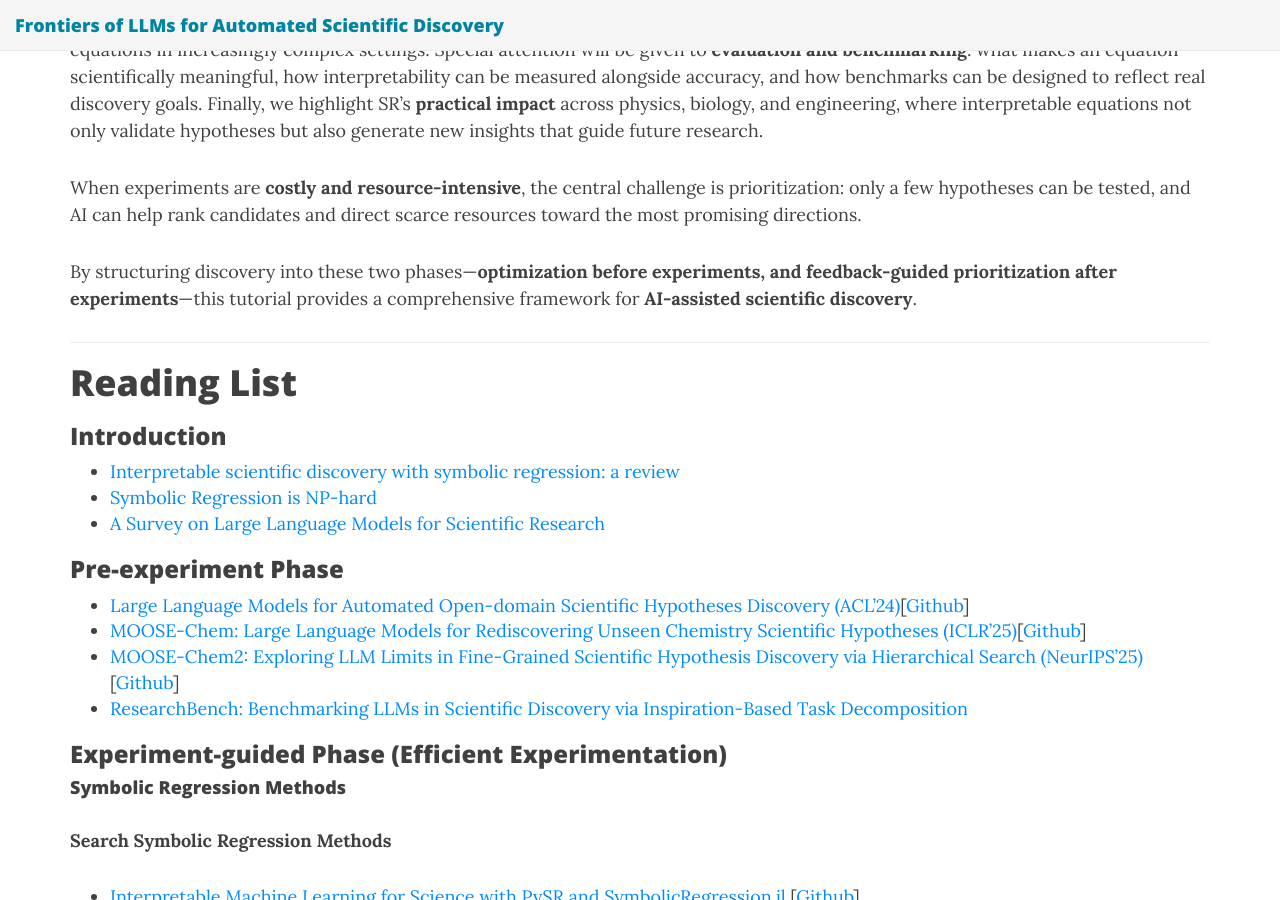
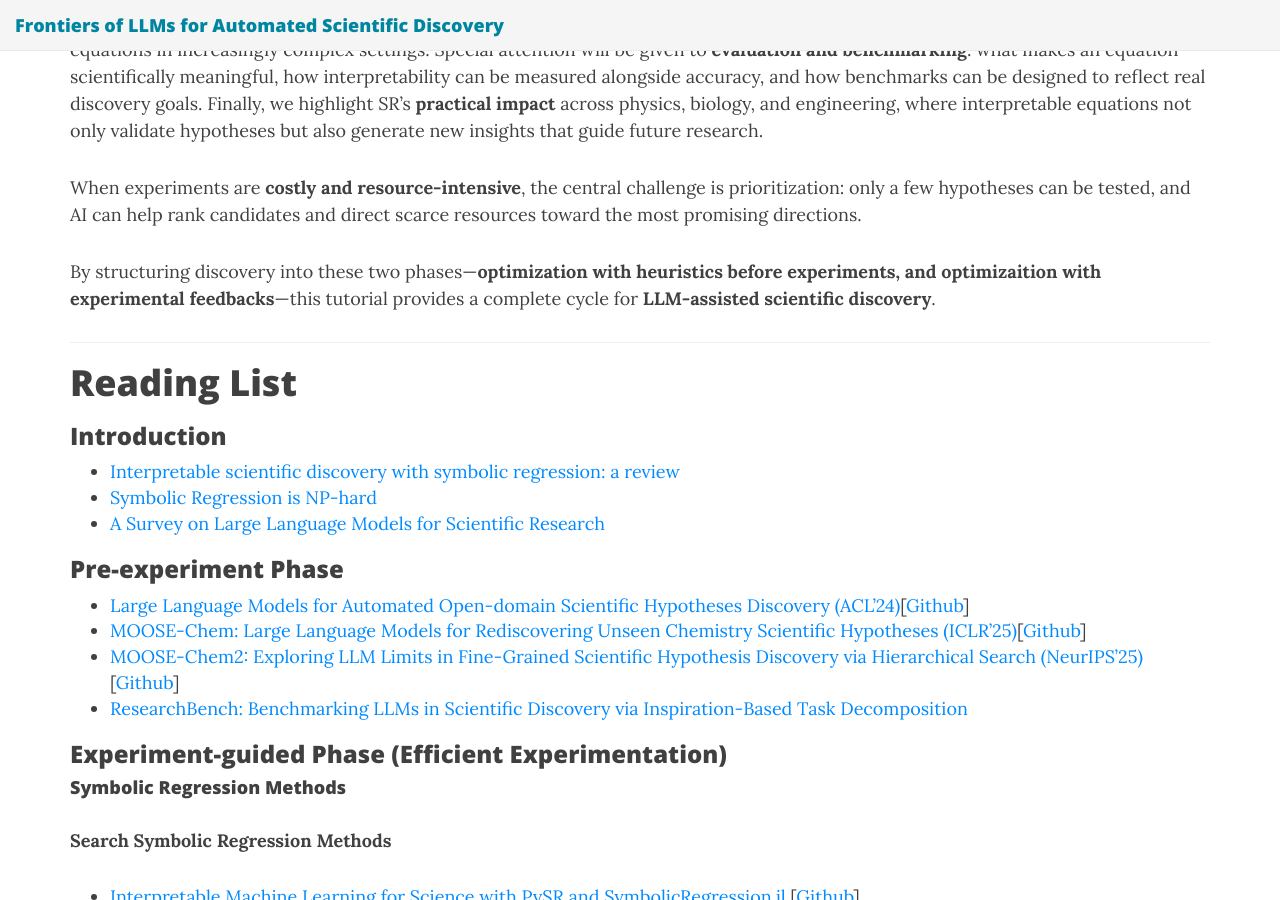
Before and after one commit to ZonglinY/llm4sd-aaai-2026, a Jekyll site: the page built from index.md, in a window 1280 px wide and 900 px high, scrolled down 1424 px. Built offline with Jekyll 4.4.1, drawn with Linux system fonts in a browser that asks for light colours; nearby versions of some CDN libraries.

Commit message:
Update index.md

```diff
--- a/index.md
+++ b/index.md
@@ -133,7 +133,7 @@ In the **experiment-guided phase**, the key challenge is how to leverage experim
 
 When experiments are **costly and resource-intensive**, the central challenge is prioritization: only a few hypotheses can be tested, and AI can help rank candidates and direct scarce resources toward the most promising directions.
 
-By structuring discovery into these two phases—**optimization before experiments, and feedback-guided prioritization after experiments**—this tutorial provides a comprehensive framework for **AI-assisted scientific discovery**.
+By structuring discovery into these two phases—**optimization with heuristics before experiments, and optimizaition with experimental feedbacks**—this tutorial provides a complete cycle for **LLM-assisted scientific discovery**.
 
 <hr>
 
```
